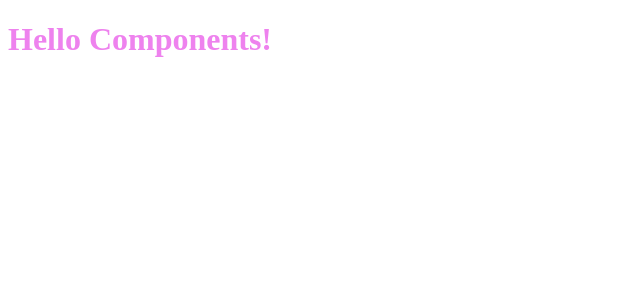
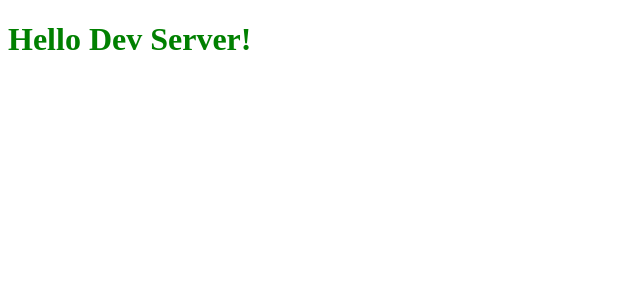
Before and after one commit to tatomyr/react-webpack, a React app: page / in a window 1280 px wide. Shown: the top 300 px of the page, without its empty margins (0-640 px from the left). Built offline with nearby package versions, Linux system fonts and the light colour scheme.

Commit message:
added webpack-dev-server

```diff
--- a/package.json
+++ b/package.json
@@ -6,7 +6,8 @@
   "scripts": {
     "test": "echo \"Error: no test specified\" && exit 1",
     "dev": "webpack -d --watch",
-    "build": "webpack -p"
+    "build": "webpack -p",
+    "server": "webpack-dev-server"
   },
   "author": "tatomyr <andrew.tatomyr@gmail.com>",
   "license": "ISC",
@@ -22,6 +23,7 @@
     "react-dom": "^15.5.4",
     "sass-loader": "^6.0.5",
     "style-loader": "^0.17.0",
-    "webpack": "^2.5.1"
+    "webpack": "^2.5.1",
+    "webpack-dev-server": "^2.4.5"
   }
 }
--- a/src/components/Greeting.jsx
+++ b/src/components/Greeting.jsx
@@ -1,5 +1,5 @@
 import React from 'react';
 
-import './Greeting.scss';
+import './greeting.scss';
 
-export default () => (<h1>Hello Components!</h1>);
+export default () => (<h1>Hello Dev Server!</h1>);
--- a/src/components/Greeting.scss
+++ /dev/null
@@ -1,3 +0,0 @@
-h1 {
-  color: violet;
-}
--- /dev/null
+++ b/src/components/greeting.scss
@@ -0,0 +1,3 @@
+h1 {
+  color: green;
+}
--- a/webpack.config.js
+++ b/webpack.config.js
@@ -9,6 +9,9 @@ var config = {
   output: {
     path: BUILD_DIR,
     filename: 'bundle.js'
+  },
+  devServer: {
+    contentBase: __dirname
   },
   module: {
     rules: [
```
Also changed, not shown: 1 other file (tests, documents, lock files or other folders).
